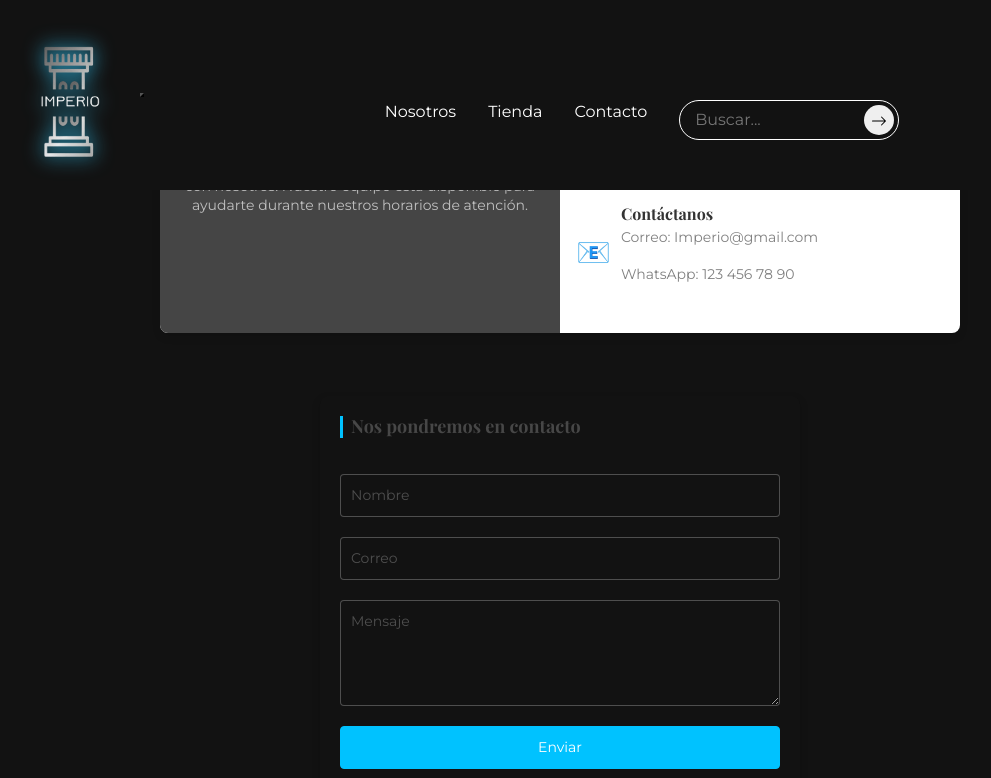
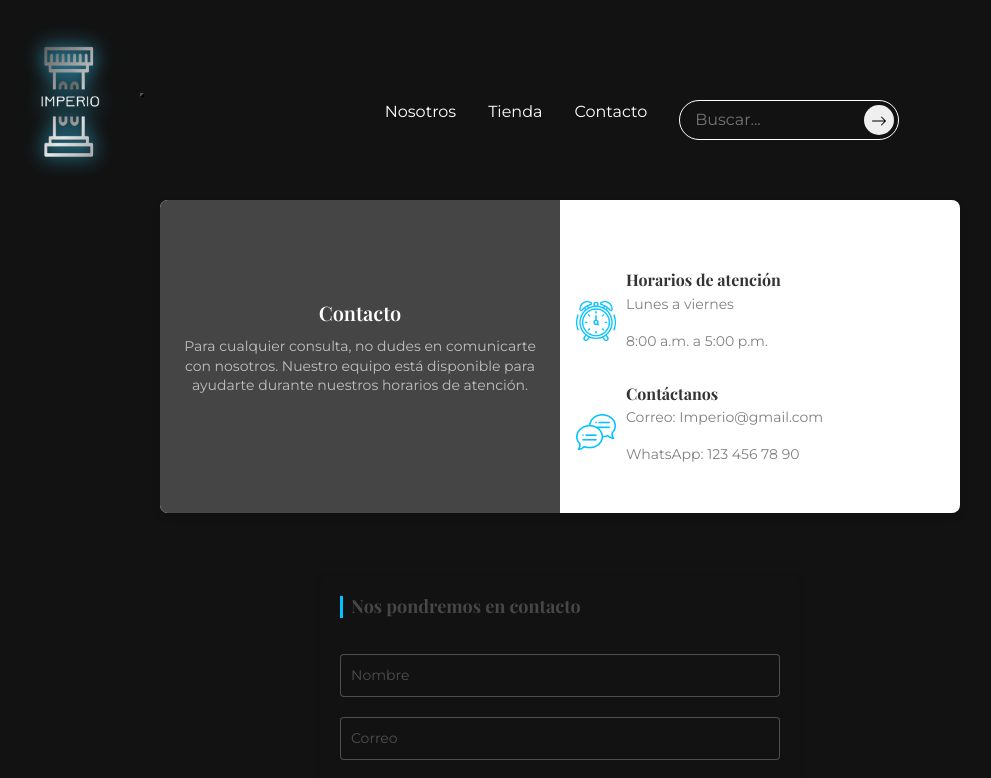
Before and after one commit to Sala-A/IMPERIO, a React (Vite) app: page /Contacto in a window 1280 px wide. Shown: the top 778 px of the page, without its empty margins (80-1071 px from the left). Built offline with nearby package versions, Linux system fonts and the light colour scheme; a web font is replaced by a local one.

Commit message:
Realizacion de contacto de la pagina

```diff
--- a/src/Components/Page/Contact.jsx
+++ b/src/Components/Page/Contact.jsx
@@ -16,7 +16,9 @@ export default function Contact() {
           <h2 className="contact-title">Información de contacto</h2>
           <div className="contact-details">
             <div className="contact-item">
-              <span className="contact-icon">⏰</span>
+              <span className="contact-icon">
+                <img src="src/assets/despertador.png" width={40} />
+              </span>
               <div>
                 <h3 className="contact-item-title">Horarios de atención</h3>
                 <p>Lunes a viernes</p>
@@ -24,7 +26,9 @@ export default function Contact() {
               </div>
             </div>
             <div className="contact-item">
-              <span className="contact-icon">📧</span>
+              <span className="contact-icon">
+                <img src="src/assets/hablar.png" width={40} />
+              </span>
               <div>
                 <h3 className="contact-item-title">Contáctanos</h3>
                 <p>Correo: Imperio@gmail.com</p>
--- a/src/Style/Pages/_Contact.scss
+++ b/src/Style/Pages/_Contact.scss
@@ -6,7 +6,7 @@
     box-shadow: 0 4px 8px rgba(0, 0, 0, 0.1);
     border-radius: 8px;
     overflow: hidden;
-    margin: 20px auto;
+    margin: 200px auto 20px auto;
 
     /* Sección izquierda */
     .contact-left {
```
